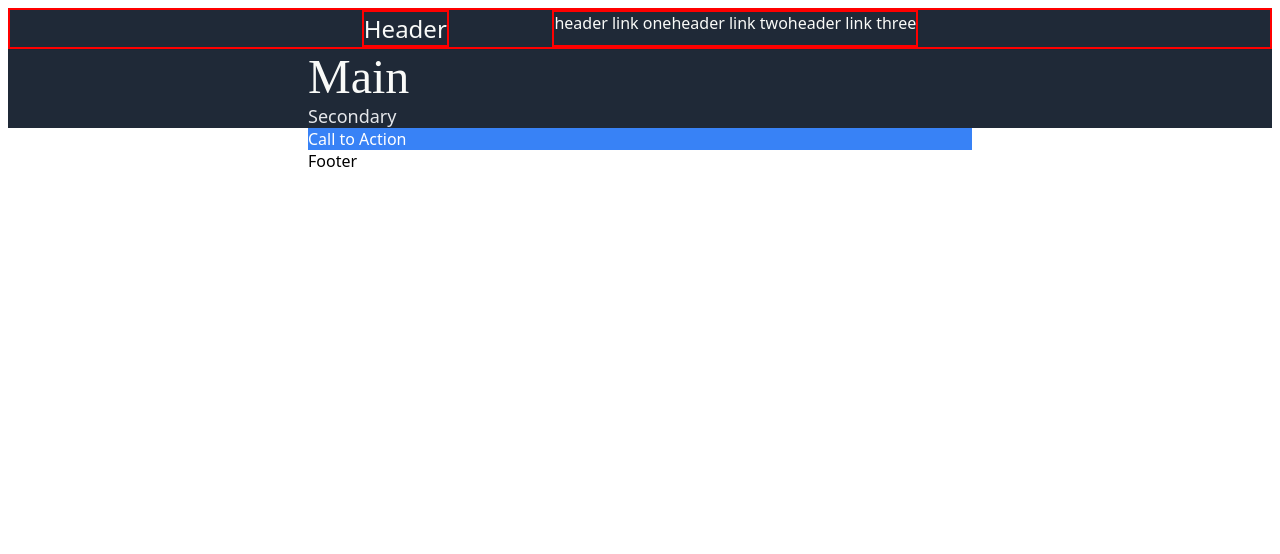
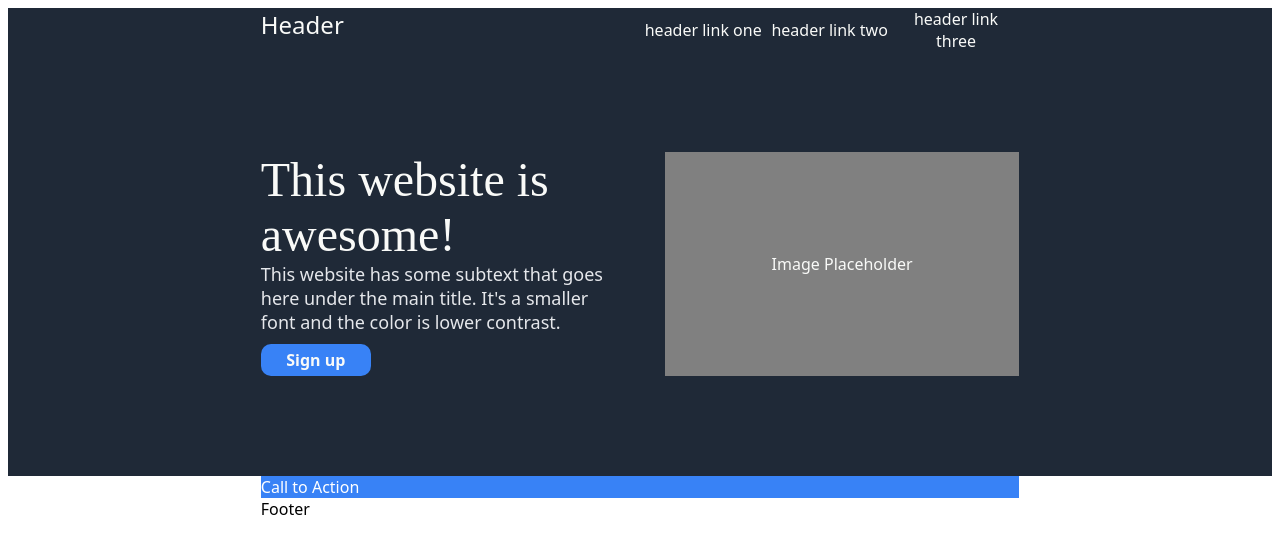
Before and after one commit to cherubim502/odin-landing-page, a plain HTML site: page index.html in a window 1280 px wide. Drawn offline with Linux system fonts and the light colour scheme.

Commit message:
Fixed up header and hero- moving onto secondaries ASAP

```diff
--- a/index.html
+++ b/index.html
@@ -7,17 +7,23 @@
     <link rel="stylesheet" href="./stylesheet.css">
 </head>
 <body>
-    <div id="header" class="dark outer flex-h" style="border: 2px solid red;">
-        <div id="title" style="border: 2px solid red;">Header</div>
-        <div id="links" class="headerlinks" style="border: 2px solid red;">
+    <div id="header" class="dark outer flex-h">
+        <div id="title">Header</div>
+        <div id="links" class="headerlinks">
             <div id="link1">header link one</div>
             <div id="link2">header link two</div>
             <div id="link3">header link three</div>
         </div>
     </div>
-    <div id="hero" class="dark outer">
-        <div id="main">Main</div>
-        <div id="secondary">Secondary</div>
+    <div id="hero" class="dark outer flex-h">
+        <div id="left">
+            <div id="main">This website is awesome!</div>
+            <div id="secondary">This website has some subtext that goes here under the main title. It's a smaller font and the color is lower contrast.</div>
+            <div id="signup">Sign up</div>
+        </div>
+        <div id="right">
+            Image Placeholder
+        </div>
     </div>
     <div id="content" class="outer">
         <div id="calltoaction">Call to Action</div>
--- a/stylesheet.css
+++ b/stylesheet.css
@@ -3,8 +3,8 @@ html {
 }
 
 .outer {
-    padding-left: 300px;
-    padding-right: 300px;
+    padding-left: 20%;
+    padding-right: 20%;
 }
 
 .dark {
@@ -21,6 +21,19 @@ html {
     font-size: 18px;
     color: #e5e7eb;
     padding-left: 0px;
+    padding-bottom: 10px;
+}
+
+#signup {
+    background-color: #3882f6;
+    border-radius: 10px;
+    padding-left: 5px;
+    padding-top: 5px;
+    padding-bottom: 5px;
+    padding-right: 5px;
+    font-weight: bold;
+    text-align: center;
+    width: 100px;
 }
 
 #title {
@@ -33,6 +46,10 @@ html {
     justify-content: space-around;
 }
 
+.flex-h div {
+    flex: 1 1 0%;
+}
+
 #calltoaction {
     color: white;
     background-color: #3882f6;
@@ -41,5 +58,24 @@ html {
 .headerlinks {
     display: flex;
     flex-direction: row;
-    justify-content: flex-end;
+    justify-content: center;
+    align-items: center;
+    text-align: center;
 }
+
+#hero {
+    padding-top: 100px;
+    padding-bottom: 100px;
+}
+
+#left {
+    padding-right: 50px;
+}
+
+#right {
+    /* This will be replaced with an appropriate image */
+    display: flex;
+    background-color: grey;
+    justify-content: center;
+    align-items: center;
+}
```
